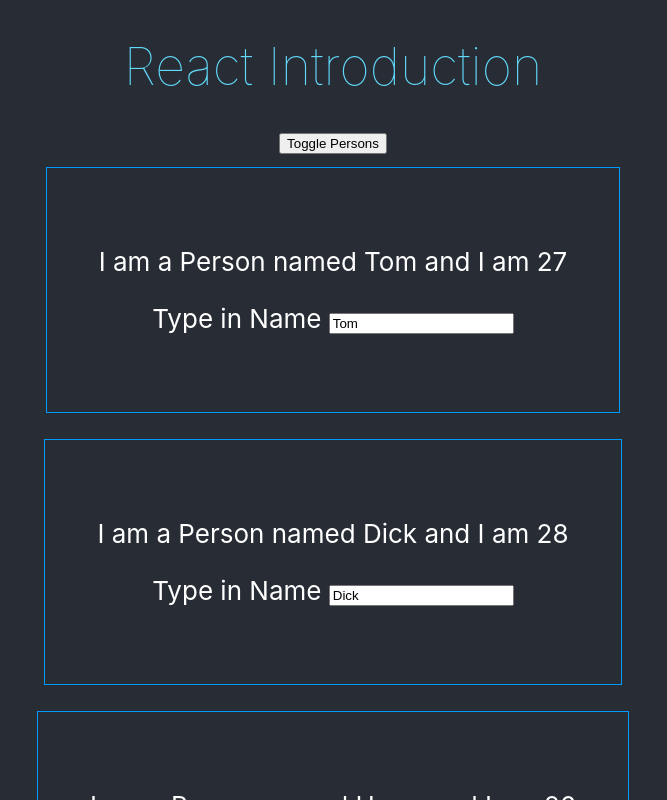
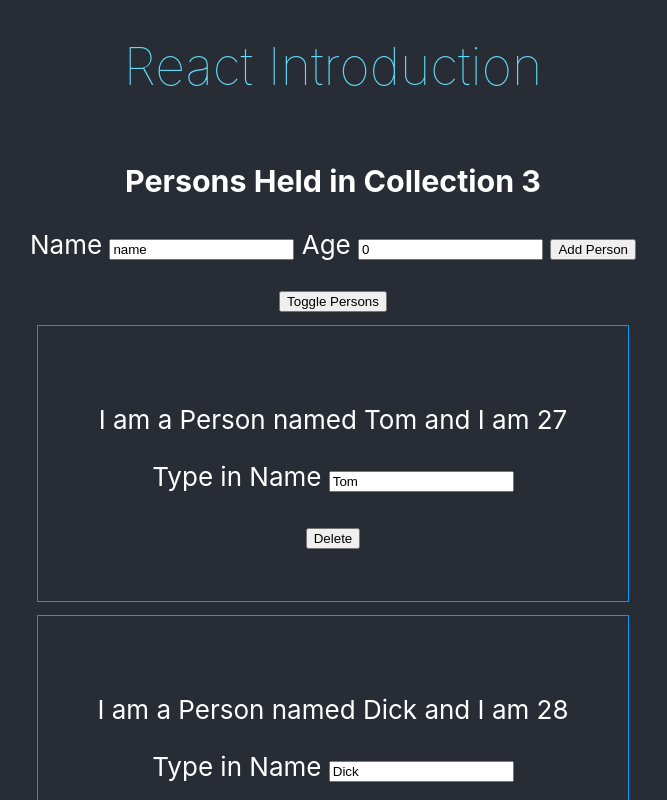
Before and after one commit to Metrophobe/react-primer, a React (Create React App) app: page / in a window 1280 px wide. Both pictures are taken after a click on the button "Toggle Persons". Shown: the top 800 px of the page, without its empty margins (307-974 px from the left). Built offline with nearby package versions, Linux system fonts and the light colour scheme.

Commit message:
ex7-conditional-rendering-sep-logic

```diff
--- a/src/App.js
+++ b/src/App.js
@@ -1,11 +1,14 @@
 import React, { useState } from "react";
 import Person from "./Person/Person";
-
 import "./App.css";
 
 function App() {
-  let [state, setState] = useState(true);
   let [visible, setVisible] = useState(false);
+
+  let [person, setPerson] = useState({
+    name: "name",
+    age: 0,
+  });
 
   let [persons, setPersons] = useState([
     { name: "Tom", age: 27 },
@@ -17,40 +20,88 @@
     setVisible(!visible);
   };
 
-  let switchHandler = () => {
-    if (state) {
-      setPersons([
-        { name: "Jones", age: 27 },
-        { name: "Dastardly", age: 28 },
-        { name: "Potter", age: 26 },
-      ]);
-      setState(false);
-    } else {
-      setPersons([
-        { name: "Tom", age: 27 },
-        { name: "Dick", age: 28 },
-        { name: "Harry", age: 26 },
-      ]);
-      setState(true);
-    }
+  let addPersonHandler = () => {
+    const newPersons = [...persons];
+    newPersons.push(person);
+    setPersons(newPersons);
   };
+
+  let editPersonHandler = (e, personIndex) => {
+    const newPersons = [...persons];
+    persons[personIndex].name = e.target.value;
+    setPersons(newPersons);
+  };
+
+  //This handler is firing instantly and is not waiting for click
+  let deletePersonHandler = (personIndex) => {
+    const newPersons = [...persons];
+    newPersons.splice(personIndex, 1);
+    setPersons(newPersons);
+  };
+
+  //Adding new Person
+  let setNewNameHandler = (e) => {
+    setPerson({
+      name: e.target.value,
+      age: person.age,
+    });
+  };
+
+  let setNewAgeHandler = (e) => {
+    setPerson({
+      name: person.name,
+      age: e.target.value,
+    });
+  };
+
+  //Pre-process before render
+
+  let personsOutput = null;
+
+  if (visible) {
+    personsOutput = (
+      <div>
+        {persons.map((p, index) => (
+          <Person
+            key={index}
+            id={index}
+            click={showHideHandler}
+            delete={deletePersonHandler}
+            change={editPersonHandler}
+            name={p.name}
+            age={p.age}
+          ></Person>
+        ))}
+      </div>
+    );
+  }
 
   return (
     <div className="App">
       <header className="App-header">
         <h1>React Introduction</h1>
+        <h3> Persons Held in Collection {persons.length}</h3>
+        <div>
+          <label> Name </label>
+          <input
+            type="text"
+            placeholder="name"
+            onChange={setNewNameHandler}
+            value={person.name}
+          />
+          <label> Age </label>
+          <input
+            type="text"
+            placeholder="age"
+            onChange={setNewAgeHandler}
+            value={person.age}
+          />
+          &nbsp;
+          <button onClick={addPersonHandler}>Add Person</button>
+        </div>
+        <br />
         <button onClick={showHideHandler}> Toggle Persons</button>
-        {visible
-          ? persons.map((p) => (
-              <div>
-                <Person
-                  click={switchHandler}
-                  name={p.name}
-                  age={p.age}
-                ></Person>
-              </div>
-            ))
-          : null}
+        {personsOutput}
       </header>
     </div>
   );
--- a/src/Person/Person.js
+++ b/src/Person/Person.js
@@ -2,15 +2,21 @@
 
 import "./Person.css";
 
+//it seems like the onclick handler is not working here and is fired immediately (the one in the button)
 const person = (props) => {
   return (
-    <div className="Person">
+    <div className="Person" id={props.id}>
       <p onClick={props.click}>
         I am a Person named {props.name} and I am {props.age}
       </p>
       Type in Name{" "}
-      <input type="text" onChange={props.change} value={props.name} />
+      <input
+        type="text"
+        onChange={(e) => props.change(e, props.id)}
+        value={props.name}
+      />
       <p> {props.children} </p>
+      <button onClick={() => props.delete(props.id)}>Delete </button>
     </div>
   );
 };
```
Also changed, not shown: 1 other file (tests, documents, lock files or other folders).
